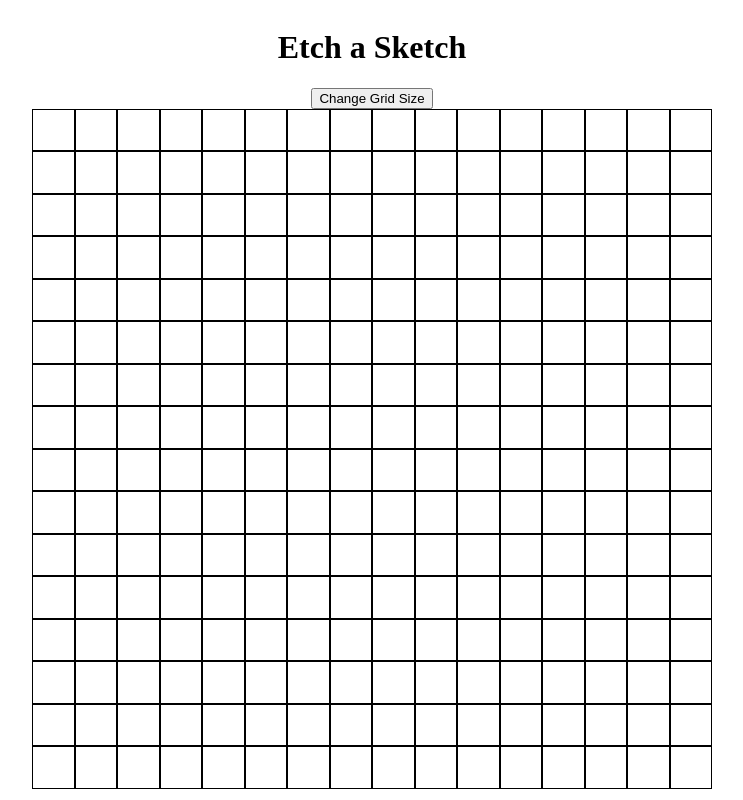
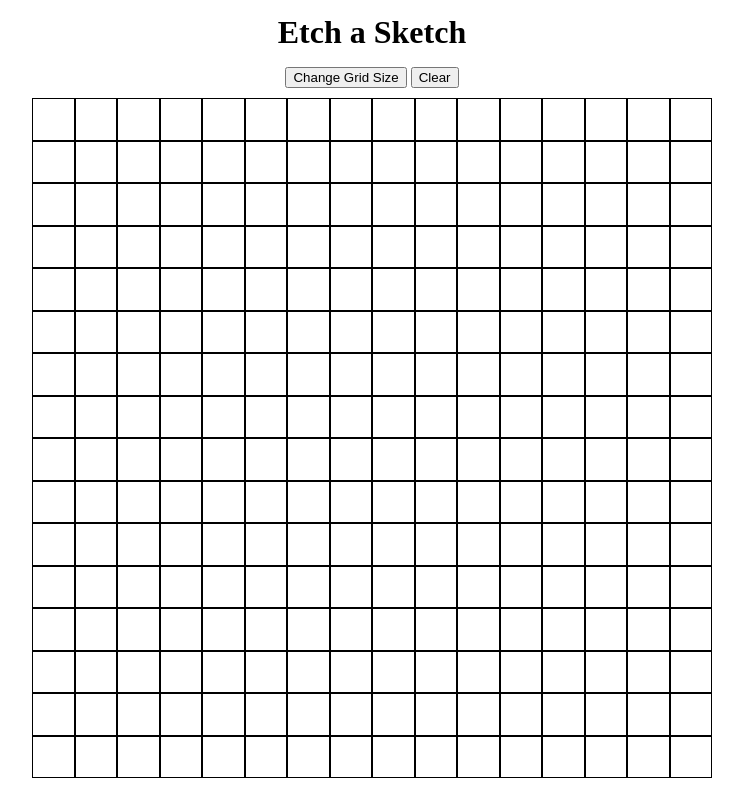
Before and after one commit to abrook7/etch-a-sketch, a plain HTML site: page index.html in a window 1280 px wide. Shown: the whole page, without its empty margins (268-1011 px from the left). Drawn offline with Linux system fonts and the light colour scheme.

Commit message:
Add Clear Button & Modify Styles Slightly
A clear button was added that changes all squares back to white by
calling the createGrid function again with the saved size that the
user submitted.

Styles were modified slightly such as - the margin was shrunk slightly
for the h1 element.

```diff
--- a/index.html
+++ b/index.html
@@ -10,7 +10,10 @@
 </head>
 <body>
     <h1>Etch a Sketch</h1>
-    <button>Change Grid Size</button>
+    <div>
+        <button class="grid">Change Grid Size</button>
+        <button id="reset">Clear</button>
+    </div>
     <div class="container"></div>
 </body>
 </html>
--- a/js-file.js
+++ b/js-file.js
@@ -1,13 +1,18 @@
 const gridArea = document.querySelector(".container");
-const button = document.querySelector("button");
-let sketch;
+const button = document.querySelector(".grid");
+const reset = document.querySelector("#reset");
+let size;
 
 createGrid();
 
 button.addEventListener("click", changeSize);
+reset.addEventListener("click", () => {
+  toRemove();
+  createGrid(size);
+});
 
 function changeSize() {
-  const size = prompt("What number of grid squares per side would you like?");
+  size = prompt("What number of grid squares per side would you like?");
   toRemove();
   return createGrid(size);
 }
@@ -37,7 +42,7 @@ function createGrid(size = 16) {
       }
     }
   }
-  sketch = document.querySelectorAll(".box");
+  let sketch = document.querySelectorAll(".box");
   sketch.forEach((box) => {
     box.addEventListener("mouseover", () => {
       box.classList.add("dark");
--- a/styles.css
+++ b/styles.css
@@ -7,6 +7,11 @@ body{
     flex-direction: column;
     justify-content: center;
     align-items: center;
+    row-gap: 10px;
+}
+
+h1 {
+    margin: 6px;
 }
 
 .container {
```
